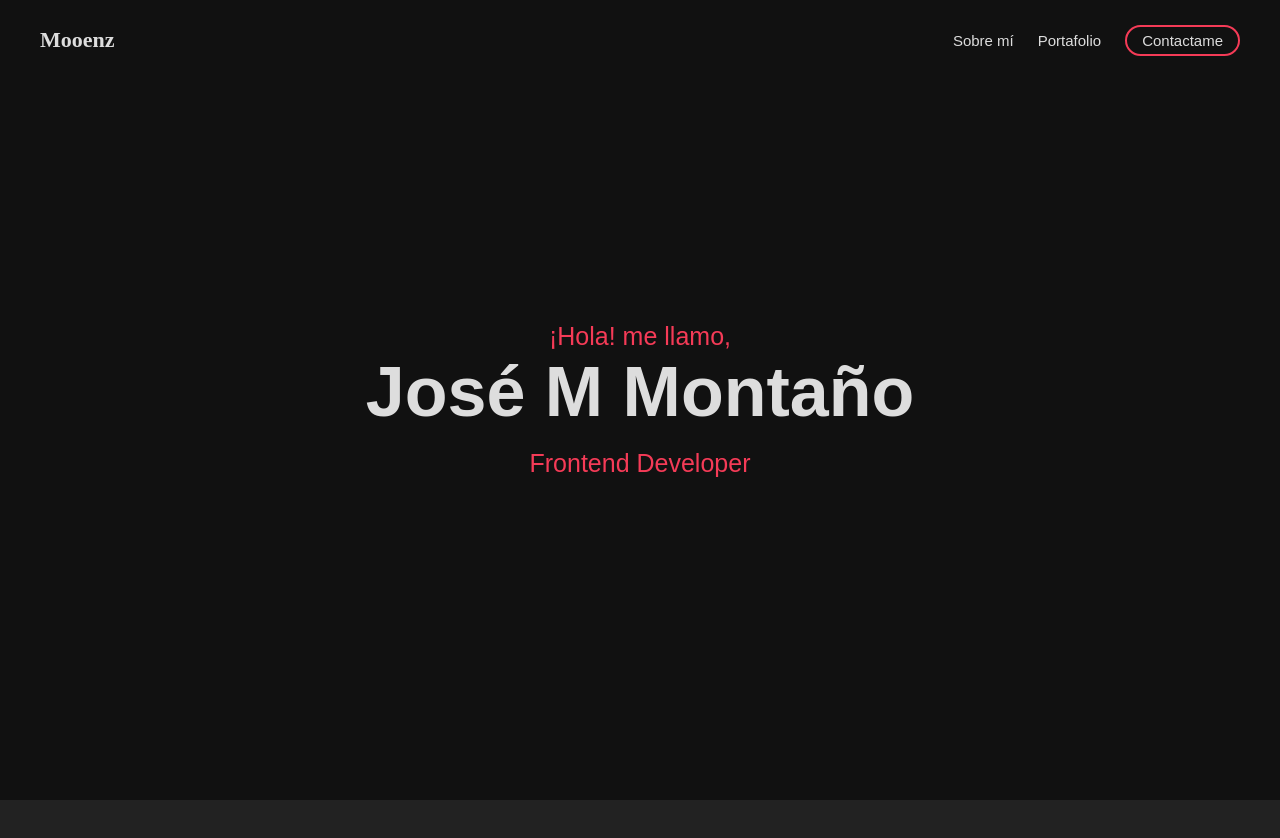
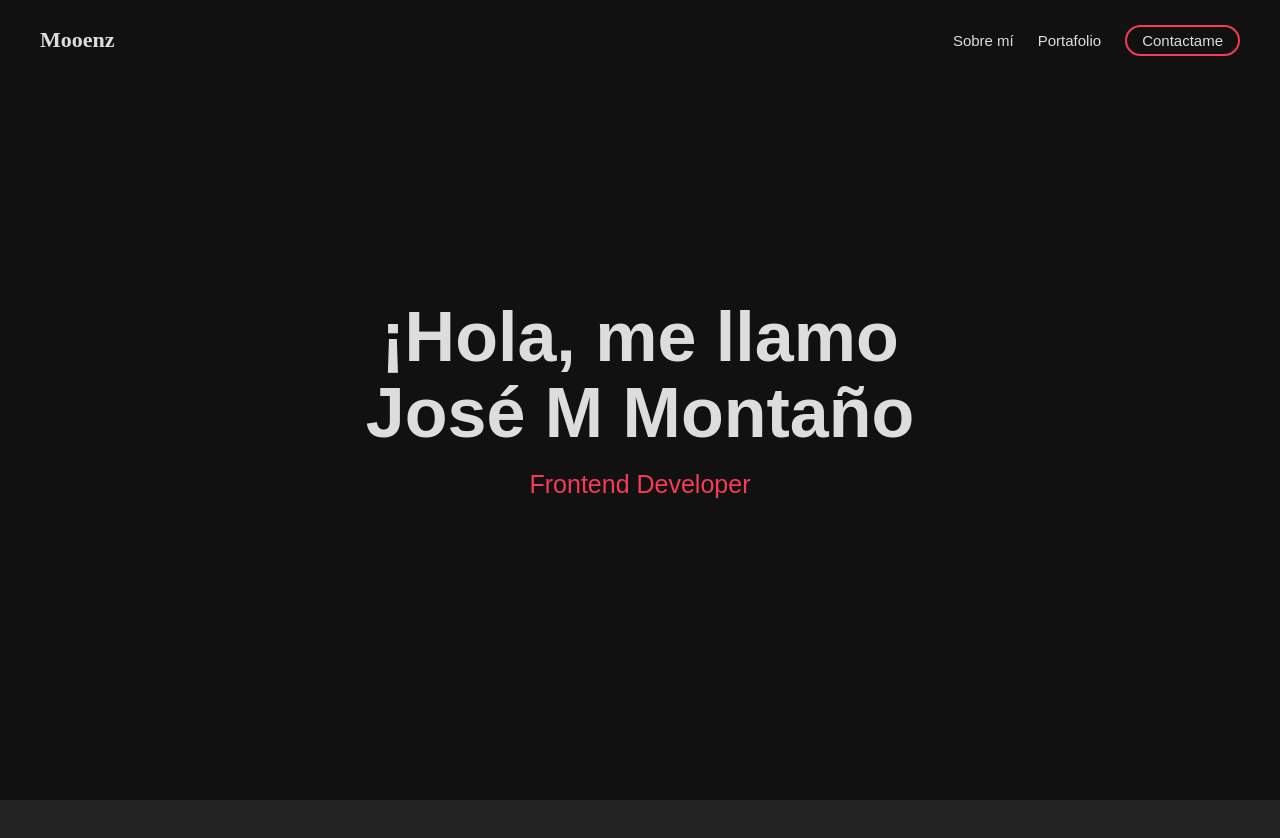
Before and after one commit to dioverdm/portfolio, a Next.js app: page / in a window 1280 px wide. Shown: the top 838 px of the page. Built offline with nearby package versions, Linux system fonts and the light colour scheme.

Commit message:
cambio estructura header

```diff
--- a/components/Header.jsx
+++ b/components/Header.jsx
@@ -5,8 +5,8 @@ const header = () => {
   return (
     <div className={`${header}  space-lateral`} id="home">
       <div className={header__container}>
-        <p>¡Hola! me llamo,</p>
-        <h1>José M Montaño</h1>
+        <p></p>
+        <h1>¡Hola, me llamo<br /><span>José M Montaño</span></h1>
         <p>Frontend Developer</p>
       </div>
     </div>
```
